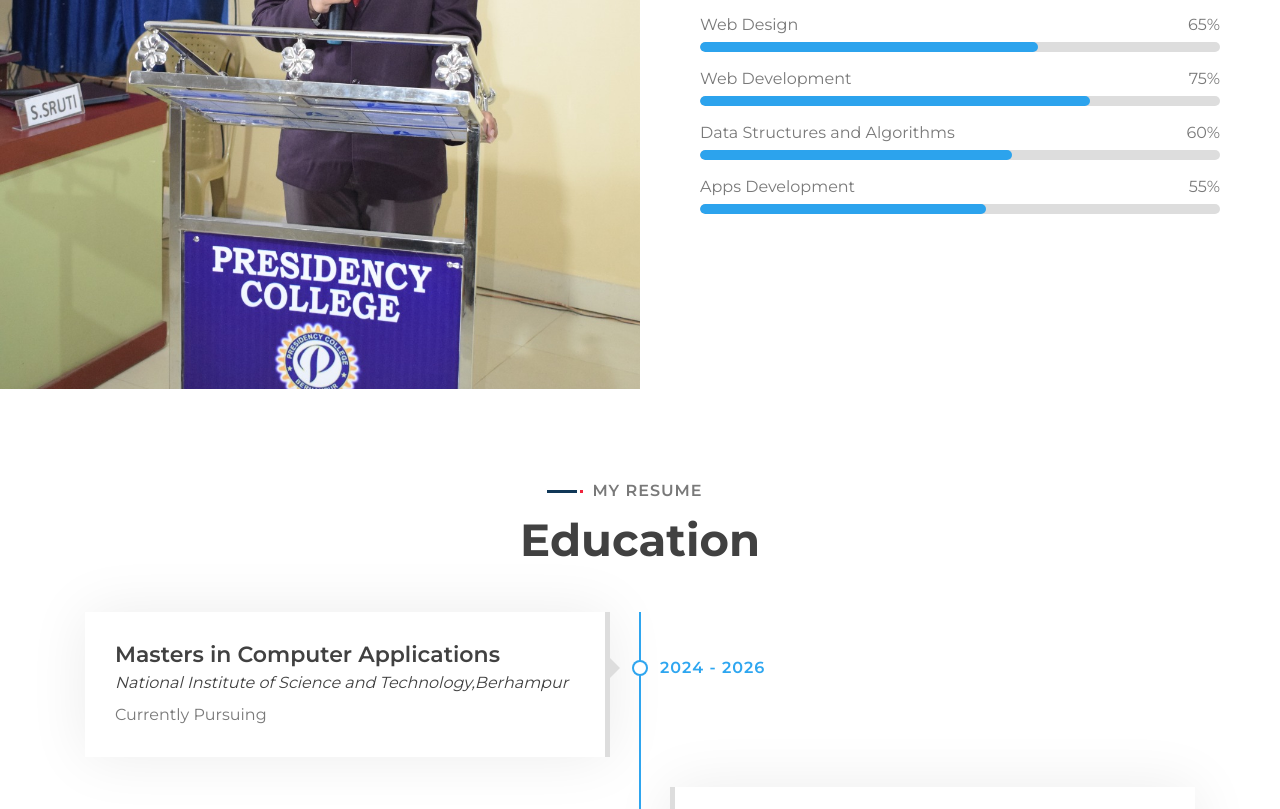
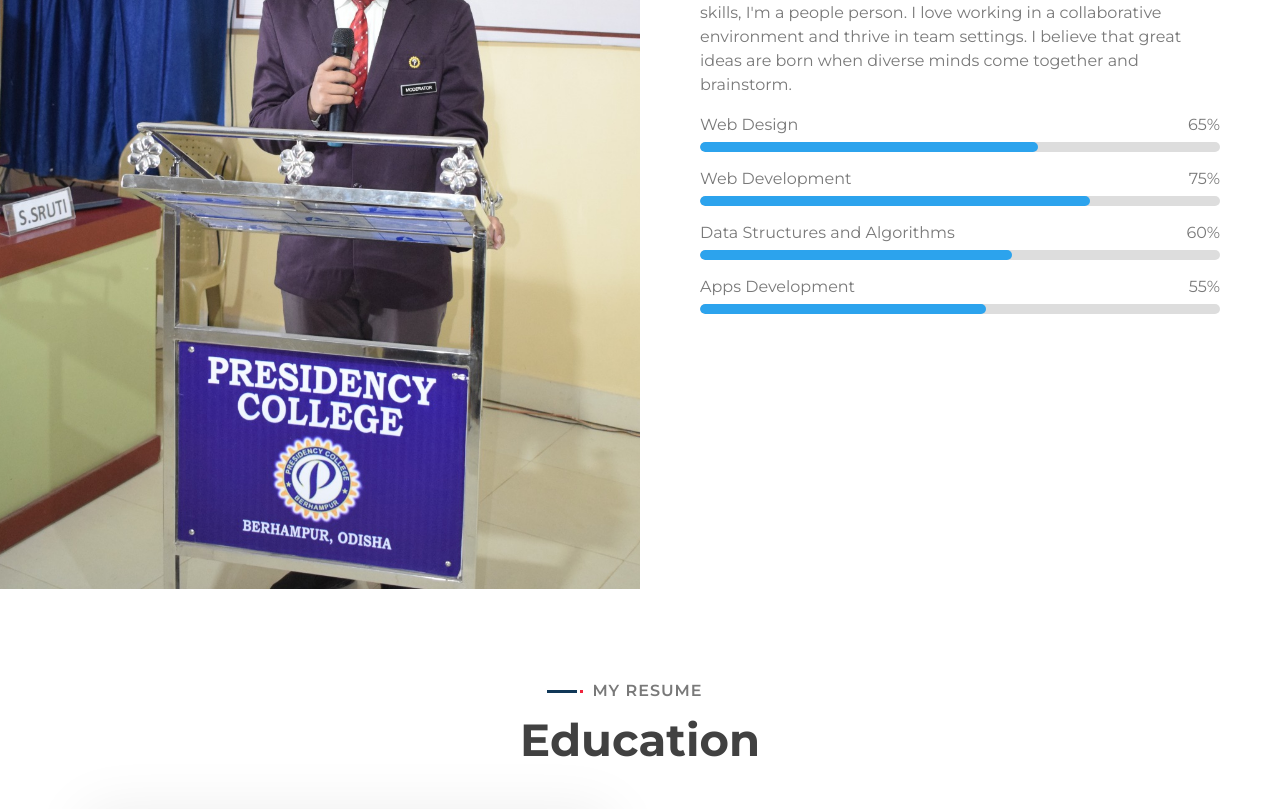
Before and after one commit to shubbhhx/Shubhs-Portfolio, a plain HTML site: page index.html in a window 1280 px wide. Shown: the part 831-1640 px from the top of the page. Drawn offline with nearby package versions, Linux system fonts and the light colour scheme.

Commit message:
Small Changes

```diff
--- a/index.html
+++ b/index.html
@@ -71,7 +71,7 @@
                 <div class="row align-items-center">
                     <div class="col-lg-6">
                         <div class="about-img">
-                            <img src="img/about.jpg" alt="Image" style="height:800px;">
+                            <img src="img/about.jpg" alt="Image" style="height:1000px;">
                         </div>
                     </div>
                     <div class="col-lg-6">
```
